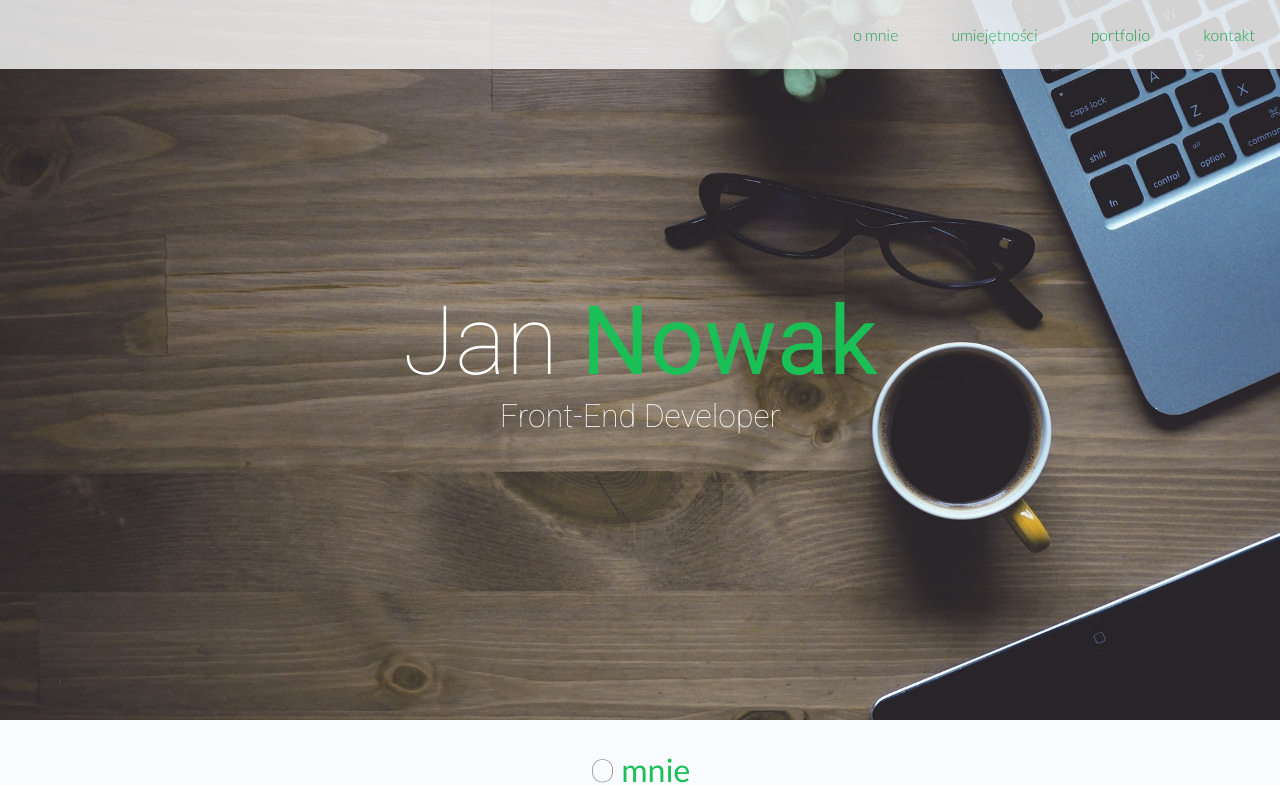
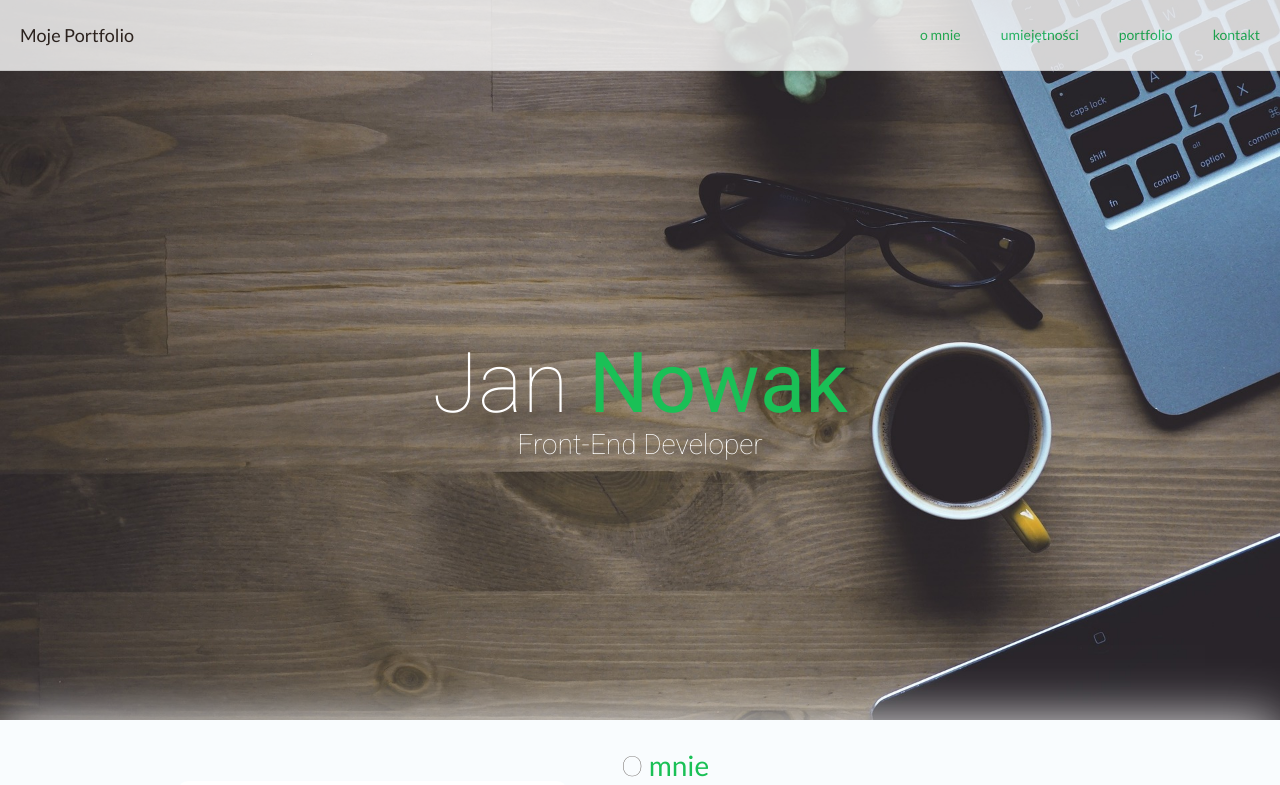
Before and after one commit to jerry75PL/projekt_portfolio, a plain HTML site: page index.html in a window 1280 px wide. Shown: the top 785 px of the page. Drawn offline with nearby package versions, Linux system fonts and the light colour scheme.

Commit message:
boot init

```diff
--- a/css/style.css
+++ b/css/style.css
@@ -50,63 +50,51 @@ section {
 
 /*nav style*/
 
-#menu {
+#main-nav {
     background-color: #fff;
     opacity: 0.8;
-    width: 100%;
-    position: fixed;
-    z-index: 10;
-}
+    }
 
-#menu .toggle, #drop {display: none}
+#main-nav a {
+    color: #1ac056;
+    font-weight: 400;
+    padding: 25px 20px;
+    }
 
-
-#menu .menu-item {
-    display: inline-block;
-    padding: 25px;
-    /*  list-style: none;*/
-    /*przy inline-block nie trzeba tego*/
-}
-
-#menu ul {
-    margin: 0;
-    text-align: right;
-}
-
-#menu .menu-item a {
-    text-decoration: none;
-    color: #1ac056;
-    font-weight: 300;
-    text-transform: lowercase;
-}
-
-#menu .menu-item a:hover {
+#main-nav a:hover {
     color: #291f1a;
 }
 
 
 /*header style*/
 
-#header-main {
+#main-header {
+/*
     position: relative;
     width: 100%;
+*/
     height: 90vh;
     background: url(../img/header-background.jpg) center no-repeat;
     background-size: cover;
-    text-align: center;
+/*    text-align: center;*/
 }
 
 
 /*ustawianie środek h i v */
 
+
 #header-caption {
     position: absolute;
     top: 50%;
+/*
     margin: 0 auto;
     left: 0;
     right: 0;
+*/
     transform: translateY(-50%);
+
 }
+
 
 .header-h {
     margin: 0;
@@ -124,16 +112,18 @@ section {
 /*sekcja about*/
 
 #about {
+/*
     width: 100%;
     text-align: center;
     overflow: hidden;
-    /*floating elementów zawija głównny kontener do elementów bez float w tym wypadku do h i wypadają inne i się krzaczy, to rozciąga kontener */
+*/
+/*    floating elementów zawija głównny kontener do elementów bez float w tym wypadku do h i wypadają inne i się krzaczy, to rozciąga kontener */
     background-color: #F9FCFE;
     box-shadow: 0 0 50px 0 #ECECEC;
 }
 
 #about figure img {
-    max-width: 80%;
+    max-width: 70%;
     border: 10px #fff solid;
     border-radius: 10px;
     margin: 0 auto;
@@ -148,9 +138,11 @@ section {
 /*umiejęteności */
 
 #skills {
+/*
     width: 100%;
     text-align: center;
     overflow: hidden;
+*/
     /*floating elementów zawija głównny kontener do elementów bez float w tym wypadku do h i wypadają inne i się krzaczy, to rozciąga kontener */
     background-color: #fff;
 }
--- a/index.html
+++ b/index.html
@@ -9,44 +9,71 @@
     <link href="https://fonts.googleapis.com/css?family=Lato:100,300,300i,400,400i,700,700i&amp;subset=latin-ext" rel="stylesheet">
     <link href="https://fonts.googleapis.com/css?family=Roboto:100,300,300i,400,400i,700,700i&amp;subset=latin-ext" rel="stylesheet">
     <link rel="stylesheet" href="https://cdnjs.cloudflare.com/ajax/libs/font-awesome/4.7.0/css/font-awesome.min.css">
+    <link rel="stylesheet" href="https://maxcdn.bootstrapcdn.com/bootstrap/3.3.7/css/bootstrap.min.css">
     <link rel="stylesheet" href="css/style.css">
-    <link rel="stylesheet" href="css/rwd.css">
+    <link rel="stylesheet" href="css/rwd1.css">
 </head>
 
 <body>
     <!-- nav   -->
-    <nav id="menu">
-        <label for="drop" class="toggle">Menu</label>
-        <input type="checkbox" id="drop">
-        <ul>
-            <li class="menu-item"><a href="#about">o mnie</a></li>
-            <li class="menu-item"><a href="#skills">umiejętności</a></li>
-            <li class="menu-item"><a href="#portfolio">portfolio</a></li>
-            <li class="menu-item"><a href="#contact">kontakt</a></li>
+    <nav id="main-nav" class="navbar navbar-default navbar-fixed-top">
+        <div class="container-fluid">
+            <div class="navbar-header">
+                <button type="button" class="navbar-toggle collapsed" data-toggle="collapse" data-target="#main-menu" aria-expanded="false">
+                    <span class="sr-only">Toggle navigation</span>
+                    <span class="icon-bar"></span>
+                    <span class="icon-bar"></span>
+                    <span class="icon-bar"></span>
+                </button>
+                <a class="navbar-brand" href="#main-header">Moje Portfolio</a>
+            </div>
+            <div class="collapse navbar-collapse" id="main-menu">
+                <ul class="nav navbar-nav navbar-right text-right text-lowercase ">
+                    <li><a href="#about">o mnie</a></li>
+                    <li><a href="#skills">umiejętności</a></li>
+                    <li><a href="#portfolio">portfolio</a></li>
+                    <li><a href="#contact">kontakt</a></li>
                 </ul>
+            </div>
+        </div>
+
     </nav>
 
     <!--header-->
-    <header id="header-main">
-        <div id="header-caption">
+    <header id="main-header" class="container-fluid text-center">
+        <div class="row">
+            <div id="header-caption" class="col-lg-12">
                 <h1 class="header-h">Jan <span class="green">Nowak</span></h1>
                 <h2 class="header-h">Front-End Developer</h2>
+            </div>
         </div>
     </header>
 
     <!--section about-->
     <section id="about">
+        <div class="container text-center">
+            <div class="row">
                 <h2 class="section-h">O <span class="green">mnie</span></h2>
-        <figure class="col2"><img src="img/jan-nowak.jpg" alt=""></figure>
-        <div class="col2">
+            </div>
+            <div class="row">
+                <figure class="col-lg-6"><img src="img/jan-nowak.jpg" alt=""></figure>
+                <div class="col-lg-6">
                     <p>Lorem ipsum dolor sit amet, consectetur adipisicing elit. Obcaecati, inventore tempora reprehenderit, modi excepturi suscipit natus accusamus esse optio cumque qui. Iure, explicabo, quos! Quidem qui, et consequuntur architecto iure.Lorem ipsum dolor sit amet, consectetur adipisicing elit. Obcaecati, inventore tempora reprehenderit, modi excepturi suscipit natus accusamus esse optio cumque qui. Iure, explicabo, quos! Quidem qui, et consequuntur architecto iure.Lorem ipsum dolor sit amet, consectetur adipisicing elit. Obcaecati, inventore tempora reprehenderit, modi excepturi suscipit natus accusamus esse optio cumque qui. Iure, explicabo, quos! Quidem qui, et consequuntur architecto iure.Lorem ipsum dolor sit amet, consectetur adipisicing elit. Obcaecati, inventore tempora reprehenderit, modi excepturi suscipit natus accusamus esse optio cumque qui. Iure, explicabo, quos! Quidem qui, et consequuntur architecto iure.Lorem ipsum dolor sit amet, consectetur adipisicing elit.</p>
+                </div>
+            </div>
         </div>
     </section>
 
     <!--section skills-->
     <section id="skills">
+        <div class="container text-center">
+            <div class="row">
                 <h2 class="section-h">Moje <span class="green">umiejętności</span></h2>
+            </div>
+            <div class="row">
                 <p>Lorem ipsum dolor sit amet, consectetur adipisicing elit. Quis placeat debitis aspernatur ea eum iusto repudiandae impedit, dicta excepturi minima aliquam necessitatibus delectus? Excepturi accusantium velit explicabo quas, voluptate culpa.</p>
+            </div>
+            <div class="row">
                 <figure class="skills-icon"><img src="icons/html5.png" alt="html5">
                     <figcaption>HTML5</figcaption>
                 </figure>
@@ -59,6 +86,8 @@
                 <figure class="skills-icon"><img src="icons/jquery.png" alt="jquery">
                     <figcaption>JQuery</figcaption>
                 </figure>
+            </div>
+        </div>
     </section>
 
     <!--section portfolio-->
```
Lines whose indentation alone changed are shown as unchanged.
